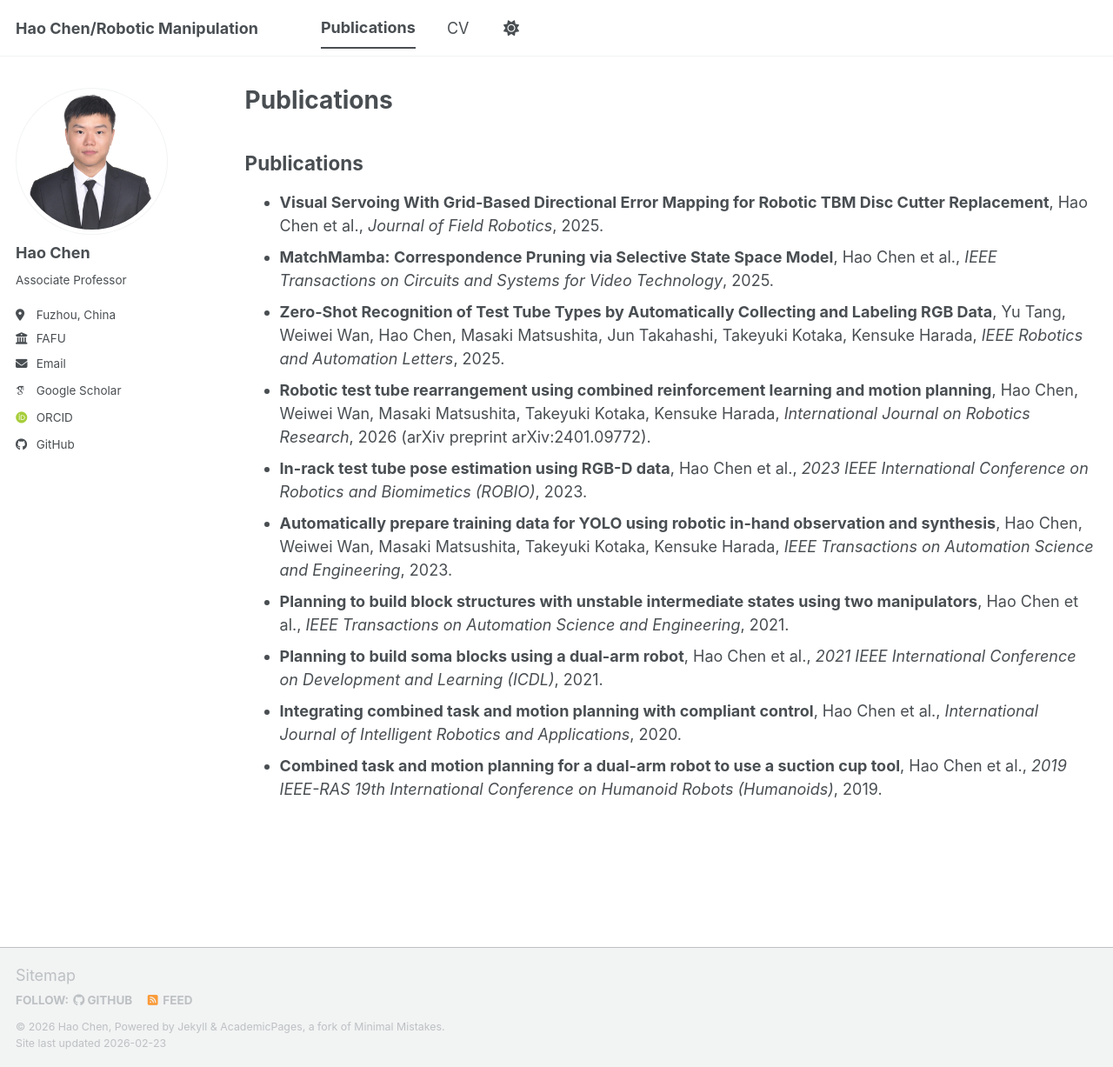
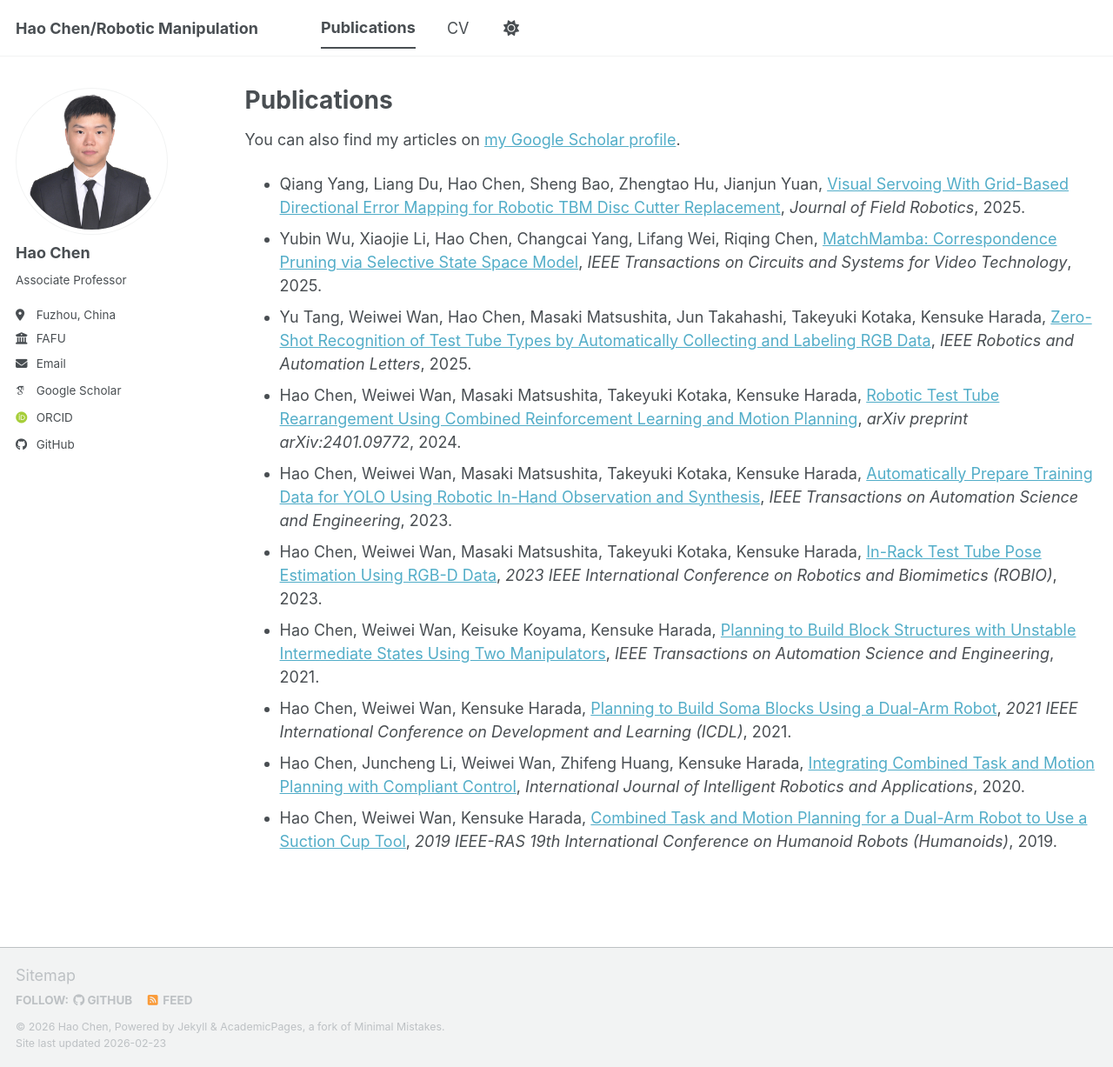
Before and after one commit to chenhaox/page, a Jekyll site: the page built from _pages/publications.md, in a window 1280 px wide and 1227 px high. Shown: the whole window at 87% size. Built offline with Jekyll 4.4.1, drawn with Linux system fonts in a browser that asks for light colours; some web fonts are replaced; a script bundle is joined from its source files by our own code; library files that are not in the unit come from our copies.

Commit message:
feat: update publications with full authors and paper links

```diff
--- a/_pages/publications.md
+++ b/_pages/publications.md
@@ -5,15 +5,15 @@ permalink: /publications/
 author_profile: true
 ---
 
-## Publications
+You can also find my articles on [my Google Scholar profile](https://scholar.google.com/citations?user=T7kJdxAAAAAJ&hl=en).
 
-* **Visual Servoing With Grid-Based Directional Error Mapping for Robotic TBM Disc Cutter Replacement**, Hao Chen et al., *Journal of Field Robotics*, 2025.
-* **MatchMamba: Correspondence Pruning via Selective State Space Model**, Hao Chen et al., *IEEE Transactions on Circuits and Systems for Video Technology*, 2025.
-* **Zero-Shot Recognition of Test Tube Types by Automatically Collecting and Labeling RGB Data**, Yu Tang, Weiwei Wan, Hao Chen, Masaki Matsushita, Jun Takahashi, Takeyuki Kotaka, Kensuke Harada, *IEEE Robotics and Automation Letters*, 2025.
-* **Robotic test tube rearrangement using combined reinforcement learning and motion planning**, Hao Chen, Weiwei Wan, Masaki Matsushita, Takeyuki Kotaka, Kensuke Harada, *International Journal on Robotics Research*, 2026 (arXiv preprint arXiv:2401.09772).
-* **In-rack test tube pose estimation using RGB-D data**, Hao Chen et al., *2023 IEEE International Conference on Robotics and Biomimetics (ROBIO)*, 2023.
-* **Automatically prepare training data for YOLO using robotic in-hand observation and synthesis**, Hao Chen, Weiwei Wan, Masaki Matsushita, Takeyuki Kotaka, Kensuke Harada, *IEEE Transactions on Automation Science and Engineering*, 2023.
-* **Planning to build block structures with unstable intermediate states using two manipulators**, Hao Chen et al., *IEEE Transactions on Automation Science and Engineering*, 2021.
-* **Planning to build soma blocks using a dual-arm robot**, Hao Chen et al., *2021 IEEE International Conference on Development and Learning (ICDL)*, 2021.
-* **Integrating combined task and motion planning with compliant control**, Hao Chen et al., *International Journal of Intelligent Robotics and Applications*, 2020.
-* **Combined task and motion planning for a dual-arm robot to use a suction cup tool**, Hao Chen et al., *2019 IEEE-RAS 19th International Conference on Humanoid Robots (Humanoids)*, 2019.
+- Qiang Yang, Liang Du, Hao Chen, Sheng Bao, Zhengtao Hu, Jianjun Yuan, [Visual Servoing With Grid-Based Directional Error Mapping for Robotic TBM Disc Cutter Replacement](https://onlinelibrary.wiley.com/doi/abs/10.1002/rob.22561), *Journal of Field Robotics*, 2025.
+- Yubin Wu, Xiaojie Li, Hao Chen, Changcai Yang, Lifang Wei, Riqing Chen, [MatchMamba: Correspondence Pruning via Selective State Space Model](https://ieeexplore.ieee.org/abstract/document/11121362/), *IEEE Transactions on Circuits and Systems for Video Technology*, 2025.
+- Yu Tang, Weiwei Wan, Hao Chen, Masaki Matsushita, Jun Takahashi, Takeyuki Kotaka, Kensuke Harada, [Zero-Shot Recognition of Test Tube Types by Automatically Collecting and Labeling RGB Data](https://ieeexplore.ieee.org/abstract/document/11067950/), *IEEE Robotics and Automation Letters*, 2025.
+- Hao Chen, Weiwei Wan, Masaki Matsushita, Takeyuki Kotaka, Kensuke Harada, [Robotic Test Tube Rearrangement Using Combined Reinforcement Learning and Motion Planning](https://arxiv.org/abs/2401.09772), *arXiv preprint arXiv:2401.09772*, 2024.
+- Hao Chen, Weiwei Wan, Masaki Matsushita, Takeyuki Kotaka, Kensuke Harada, [Automatically Prepare Training Data for YOLO Using Robotic In-Hand Observation and Synthesis](https://ieeexplore.ieee.org/abstract/document/10239212/), *IEEE Transactions on Automation Science and Engineering*, 2023.
+- Hao Chen, Weiwei Wan, Masaki Matsushita, Takeyuki Kotaka, Kensuke Harada, [In-Rack Test Tube Pose Estimation Using RGB-D Data](https://ieeexplore.ieee.org/abstract/document/10354984/), *2023 IEEE International Conference on Robotics and Biomimetics (ROBIO)*, 2023.
+- Hao Chen, Weiwei Wan, Keisuke Koyama, Kensuke Harada, [Planning to Build Block Structures with Unstable Intermediate States Using Two Manipulators](https://ieeexplore.ieee.org/abstract/document/9663037/), *IEEE Transactions on Automation Science and Engineering*, 2021.
+- Hao Chen, Weiwei Wan, Kensuke Harada, [Planning to Build Soma Blocks Using a Dual-Arm Robot](https://ieeexplore.ieee.org/abstract/document/9515665/), *2021 IEEE International Conference on Development and Learning (ICDL)*, 2021.
+- Hao Chen, Juncheng Li, Weiwei Wan, Zhifeng Huang, Kensuke Harada, [Integrating Combined Task and Motion Planning with Compliant Control](https://link.springer.com/article/10.1007/s41315-020-00136-1), *International Journal of Intelligent Robotics and Applications*, 2020.
+- Hao Chen, Weiwei Wan, Kensuke Harada, [Combined Task and Motion Planning for a Dual-Arm Robot to Use a Suction Cup Tool](https://ieeexplore.ieee.org/abstract/document/9035036/), *2019 IEEE-RAS 19th International Conference on Humanoid Robots (Humanoids)*, 2019.
```
